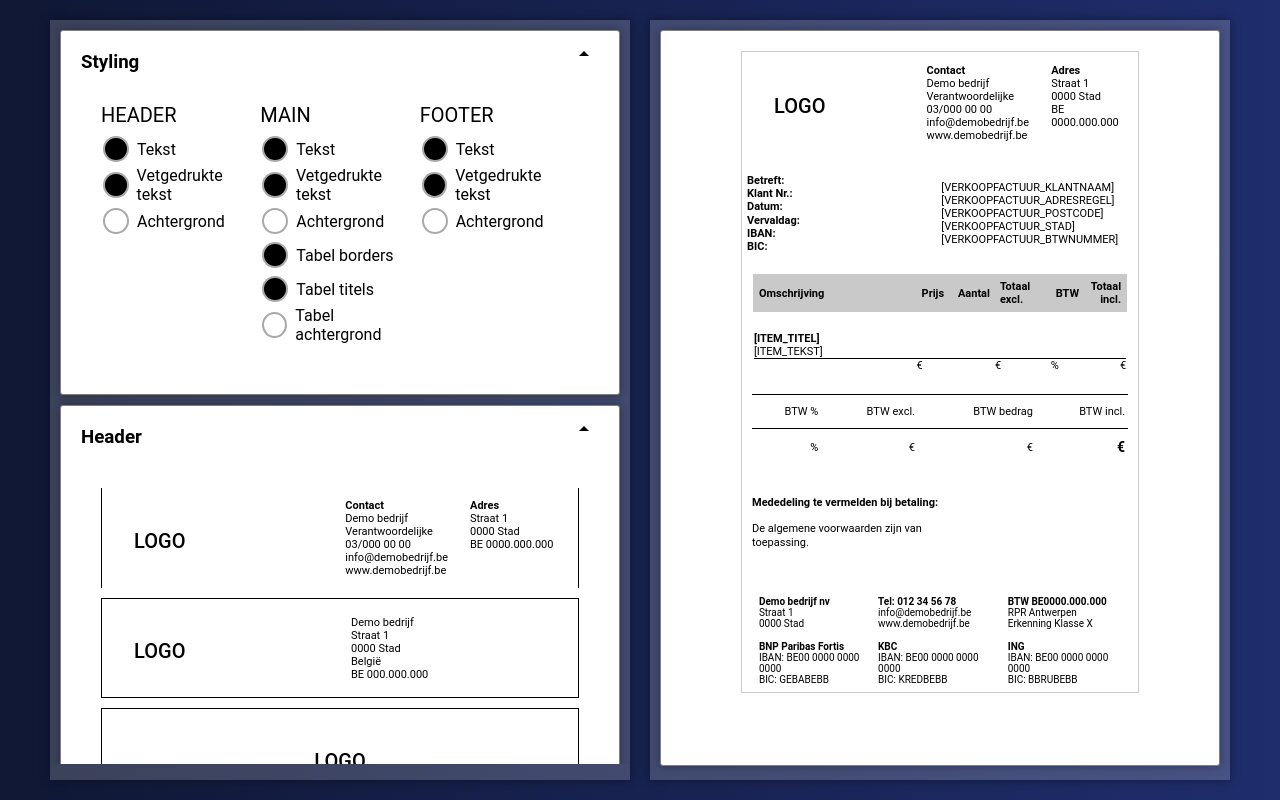
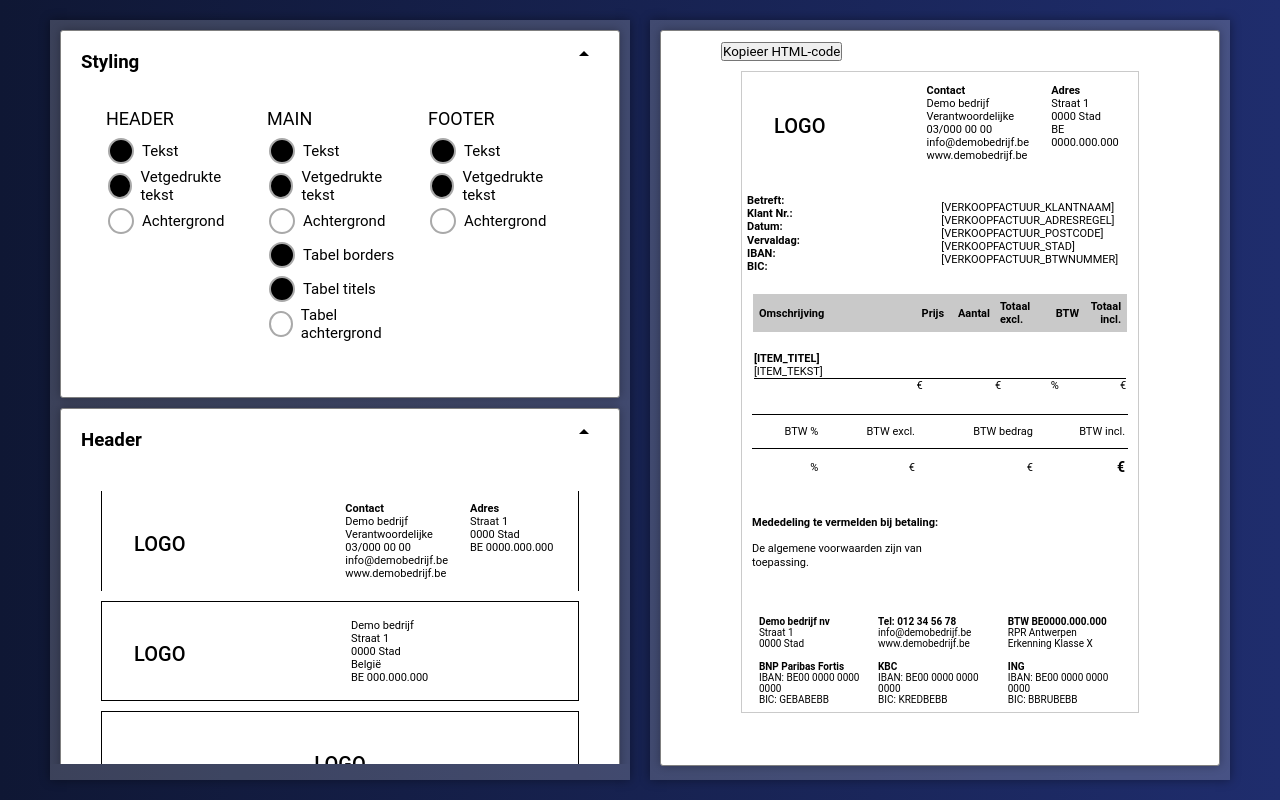
Before and after one commit to Karen03y/iamd-stage-wizard, an Angular app: page / in a window 1280 px wide. Built offline with nearby package versions, Linux system fonts and the light colour scheme.

Commit message:
added btn to copy html

```diff
--- a/src/app/app.component.css
+++ b/src/app/app.component.css
@@ -94,3 +94,7 @@ article .content {
 .preview-doc-footer {
   margin-top: auto; /*duw naar onderkant*/
 }
+
+button {
+  cursor: pointer;
+}
--- a/src/app/app.component.html
+++ b/src/app/app.component.html
@@ -38,6 +38,8 @@
   <section class="right-container">
     <article class="preview-doc">
       <div class="scrollable">
+        <button (click)="showHTML()">Kopieer HTML-code</button>
+
         <div class="preview-doc-wrapper">
           <div
             class="preview-doc-header"
--- a/src/app/app.component.ts
+++ b/src/app/app.component.ts
@@ -77,5 +77,33 @@ export class AppComponent {
     this.selectedFooter = footer;
   }
 
+  showHTML() {
+    const previewDocWrapper = document.querySelector('.preview-doc-wrapper');
+    if (previewDocWrapper) {
+      const htmlCode = previewDocWrapper.innerHTML;
+      this.showHTMLDialog(htmlCode);
+    }
+  }
+
+  showHTMLDialog(htmlCode: string) {
+    const textarea = document.createElement('textarea');
+    textarea.value = htmlCode;
+
+    const dialog = document.createElement('div');
+    dialog.className = 'html-dialog';
+    dialog.appendChild(textarea);
+
+    document.body.appendChild(dialog);
+
+    textarea.select();
+    textarea.setSelectionRange(0, 99999);
+
+    document.execCommand('copy');
+
+    document.body.removeChild(dialog);
+
+    alert('HTML-code is gekopieerd naar het klembord.');
+  }
+
 
 }
--- a/src/app/components/header/header.component.css
+++ b/src/app/components/header/header.component.css
@@ -3,6 +3,10 @@
   margin-top: 10px;
   height: 100px;
   border: solid black 1px;
+}
+
+.header:hover {
+  border: solid rgb(74, 74, 74) 2px;
 }
 
 .header-content {
--- a/src/app/components/styling/styling.component.css
+++ b/src/app/components/styling/styling.component.css
@@ -2,16 +2,19 @@
   display: flex;
   flex-wrap: wrap;
   justify-content: space-between;
+  gap: 5px;
 }
 
 .color-picker-column h2 {
-  font-size: 20px;
+  font-size: 18px;
   font-weight: normal;
   margin-bottom: 5px;
 }
 
 .color-picker-column {
   flex: 1;
+  padding: 5px;
+  font-size: 15px;
 }
 
 .color-picker {
--- a/src/app/services/color-update.service.ts
+++ b/src/app/services/color-update.service.ts
@@ -1,6 +1,5 @@
 import { Injectable } from '@angular/core';
 
-// Enum voor CSS-stijleigenschappen
 enum StyleProperty {
   BackgroundColor = 'backgroundColor',
   Color = 'color',
@@ -44,8 +43,8 @@ export class ColorUpdateService {
     this.updateTableTitles(color, tableClass, StyleProperty.Color);
   }
 
-  updateStrongText(color: string, containerElementClass: string) {
-    this.updateStyle(color, `.${containerElementClass} strong`, StyleProperty.Color);
+  updateStrongText(color: string, elementClass: string) {
+    this.updateStyle(color, `.${elementClass} strong`, StyleProperty.Color);
   }
 
   updateTableBorder(color: string, containerClass: string) {
```
